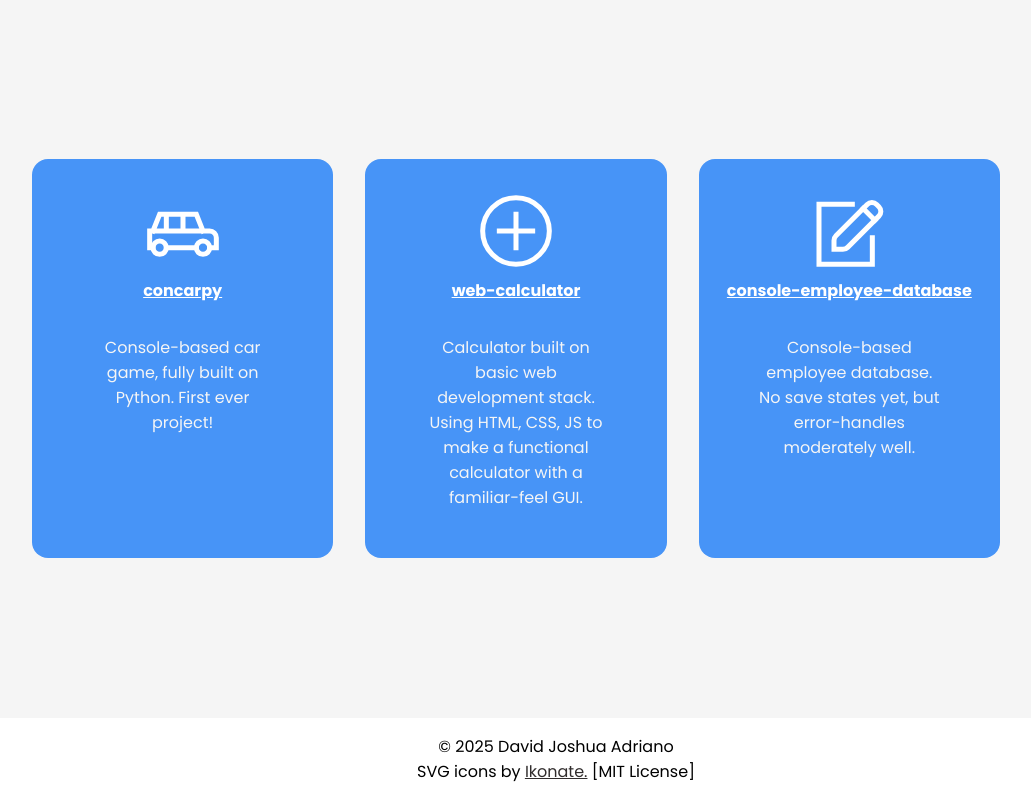
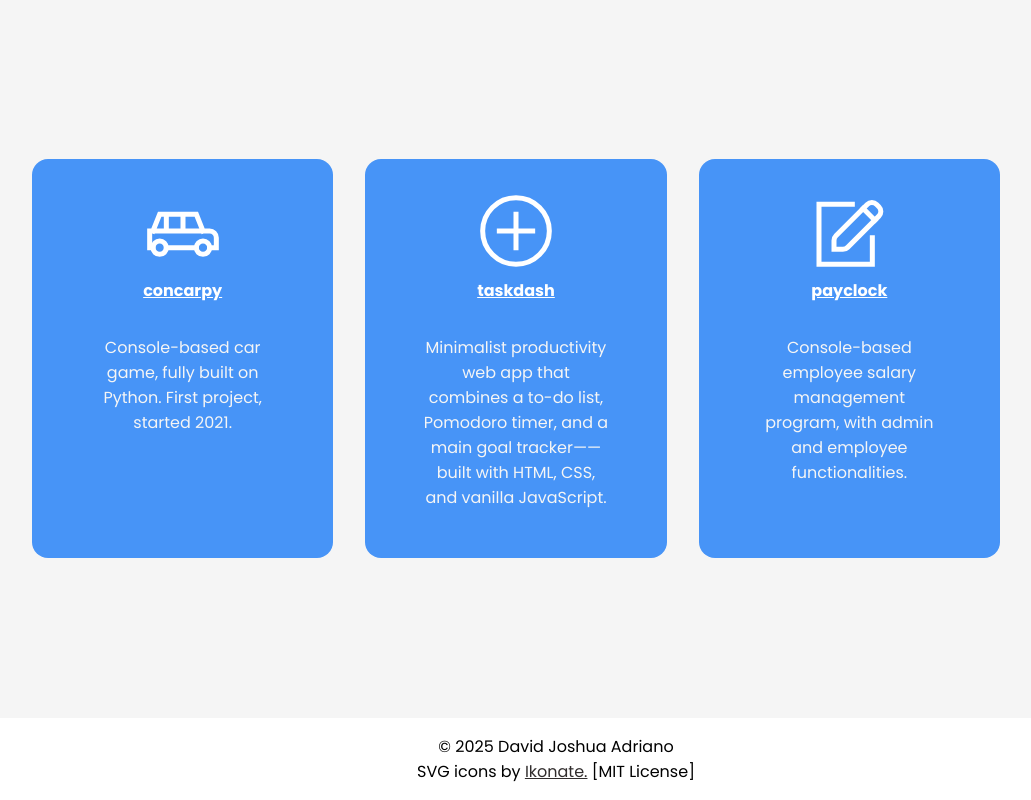
Before and after one commit to dashadriano/dashadriano.github.io, a plain HTML site: page index.html in a window 1280 px wide. Shown: the part 1634-2434 px from the top of the page, without its empty margins (84-1115 px from the left). Drawn offline with Linux system fonts and the light colour scheme.

Commit message:
Update projects-section
Updated projects, removed private repos and added public ones

```diff
--- a/index.html
+++ b/index.html
@@ -79,19 +79,19 @@
                     <img src="imgs/car-alt.svg" alt="Illustration of a car."><br>
 
                     <cite><a href="https://github.com/dashadriano/concarpy" target="_blank">concarpy</a></cite>
-                    <blockquote>Console-based car game, fully built on Python. First ever project!</blockquote>
+                    <blockquote>Console-based car game, fully built on Python. First project, started 2021.</blockquote>
                 </li>
                 <li>
                     <img src="imgs/add.svg" alt="Illustration of an addition symbol."><br>
 
-                    <cite><a href="https://github.com/dashadriano/web-calculator" target="_blank">web-calculator</a></cite>
-                    <blockquote>Calculator built on basic web development stack. Using HTML, CSS, JS to make a functional calculator with a familiar-feel GUI.</blockquote>
+                    <cite><a href="https://github.com/dashadriano/taskdash" target="_blank">taskdash</a></cite>
+                    <blockquote>Minimalist productivity web app that combines a to-do list, Pomodoro timer, and a main goal tracker—— built with HTML, CSS, and vanilla JavaScript.</blockquote>
                 </li>
                 <li>
                     <img src="imgs/new.svg" alt="Illustration of noting down something."><br>
 
-                    <cite><a href="https://github.com/dashadriano/console-employee-database" target="_blank">console-employee-database</a></cite>
-                    <blockquote>Console-based employee database. No save states yet, but error-handles moderately well.</blockquote>
+                    <cite><a href="https://github.com/dashadriano/payclock" target="_blank">payclock</a></cite>
+                    <blockquote>Console-based employee salary management program, with admin and employee functionalities.</blockquote>
 
                 </li>
             </ul>
```
